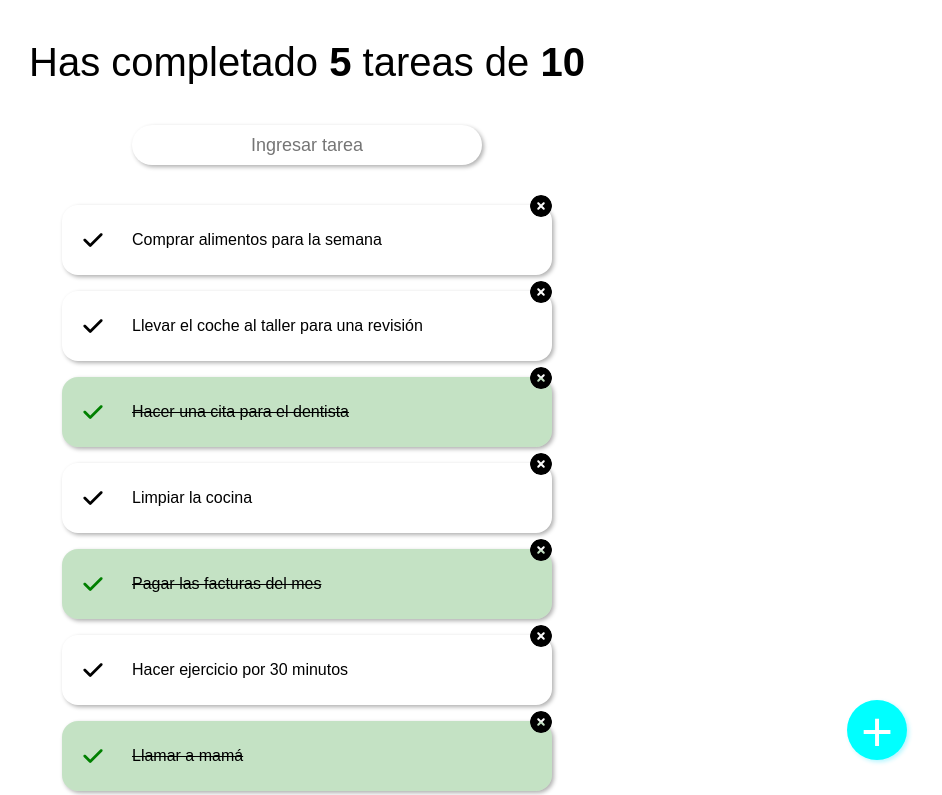
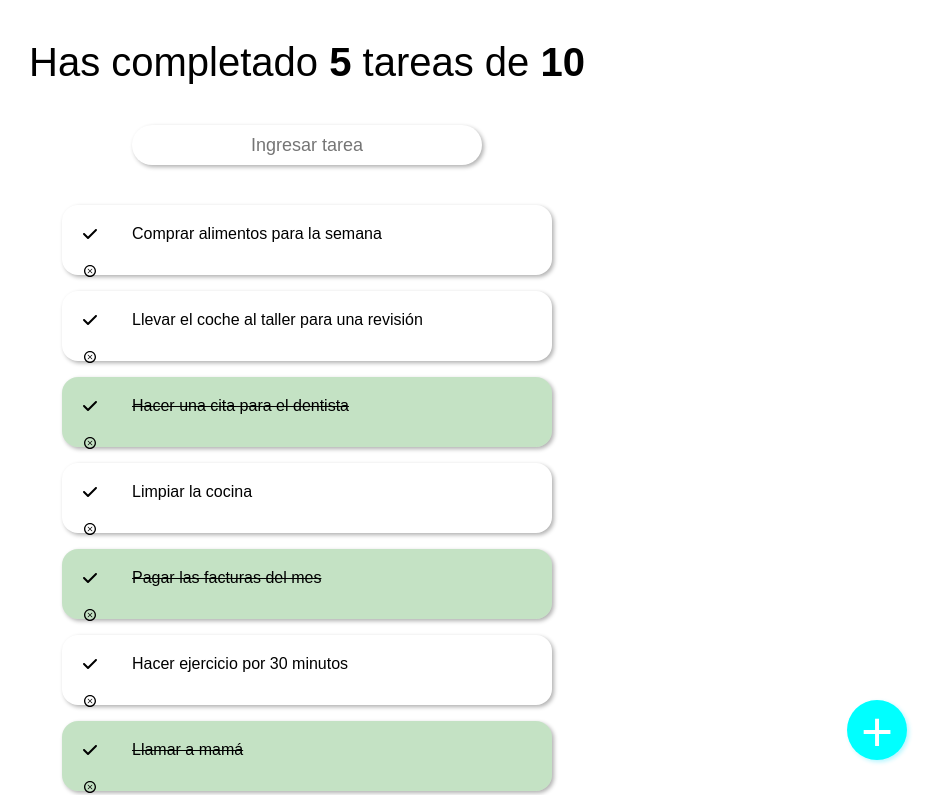
Before and after one commit to manuelprgit/todoList-React-TS, a React (Vite) app: page / in a window 1280 px wide. Shown: the top 795 px of the page, without its empty margins (333-1275 px from the left). Built offline with nearby package versions, Linux system fonts and the light colour scheme.

Commit message:
agregado de iconos con problemas.

```diff
--- a/src/components/TodoItems/TodoItems.tsx
+++ b/src/components/TodoItems/TodoItems.tsx
@@ -1,5 +1,7 @@
 import './TodoItems.scss'
 import { FaCheck, FaCircleXmark } from "react-icons/fa6";
+import { CheckIcon } from './icons/CheckIcon';
+import { DeleteIcon } from './icons/DeleteIcon';
 
 
 type TodoItemsTypes = {
@@ -22,14 +24,14 @@ function TodoItems({
             data-completed={completed}
             className={(completed) ? 'completed' : ''}
         >
-            <FaCheck
+            <CheckIcon
                 className='complete'
                 onClick={() => {
                     onComplete(todoId);
                 }}
             />
             <p>{description}</p>
-            <FaCircleXmark
+            <DeleteIcon
                 className='delete'
                 onClick={() => {
                     onDelete(todoId);
--- /dev/null
+++ b/src/components/TodoItems/icons/CheckIcon.tsx
@@ -0,0 +1,11 @@
+import { TodoIcon } from './TodoIcon';
+
+const CheckIcon = ()=>{
+    return(
+        <TodoIcon
+            type='check'
+        />
+    )
+}
+
+export {CheckIcon}
--- /dev/null
+++ b/src/components/TodoItems/icons/DeleteIcon.tsx
@@ -0,0 +1,11 @@
+import { TodoIcon } from './TodoIcon';
+
+const DeleteIcon = ()=>{
+    return(
+        <TodoIcon
+            type='delete'
+        />
+    )
+}
+
+export {DeleteIcon}
--- /dev/null
+++ b/src/components/TodoItems/icons/TodoIcon.tsx
@@ -0,0 +1,23 @@
+import { FaCheck as Check } from "react-icons/fa6";
+import { TiDeleteOutline as Delete } from "react-icons/ti";
+
+type TodoIconType = {
+    type: 'check' | 'delete';
+}
+
+type IconsType = {
+    'check': JSX.Element,
+    'delete': JSX.Element
+}
+
+const TodoIcon = ({ type }: TodoIconType) => {
+
+    const iconTypes: IconsType = {
+        'check': <Check />,
+        'delete': <Delete />
+    }
+
+    return iconTypes[type];
+}
+
+export { TodoIcon }
```
